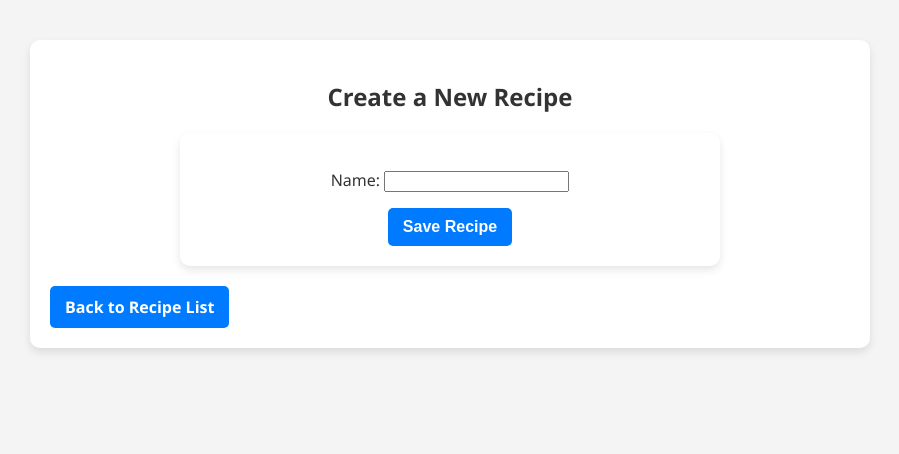
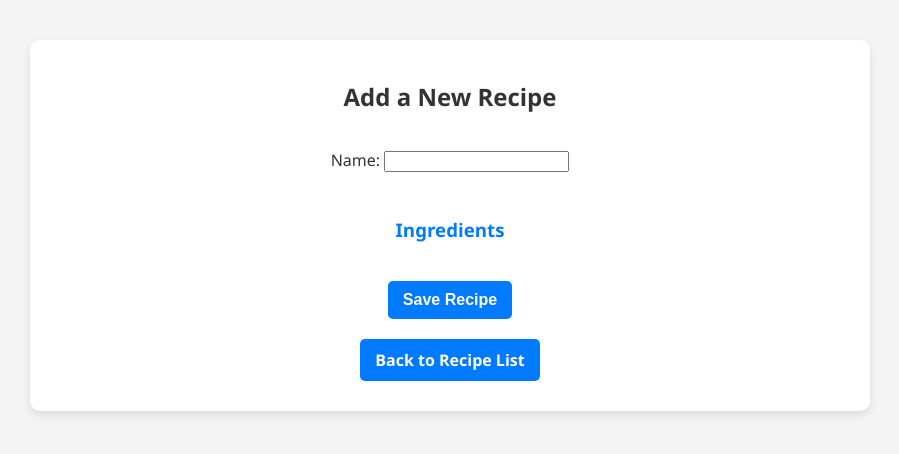
Before and after one commit to Mieka068/recipebook-laciste-ramonamiekaela, a Django app: template recipebook/templates/ledger/add_recipe.html in a window 1280 px wide. Shown: the part 192-646 px from the top of the page, without its empty margins (190-1089 px from the left). Run offline with Django 5.2, Linux system fonts and the light colour scheme; the template is opened without the code that fills it: values that come from a table or form of the project are taken from there, others are empty; parts of the project's set-up code (start-up, migrations or seed data) failed here and were passed over.

Commit message:
updated adding ingredients

```diff
--- a/recipebook/templates/ledger/add_recipe.html
+++ b/recipebook/templates/ledger/add_recipe.html
@@ -1,35 +1,63 @@
 {% extends "base.html" %}
 
 {% block title %}Add Recipe{% endblock %}
-{% block page_title %}Create a New Recipe{% endblock %}
+{% block page_title %}Add a New Recipe{% endblock %}
 
 {% block content %}
     <form method="post">
         {% csrf_token %}
+
+        <!-- Recipe Name Form -->
         {{ form.as_p }}
+
+        <h3>Ingredients</h3>
+        {{ formset.management_form }}
+        {% for form in formset %}
+            <div class="ingredient-form">
+                {{ form.as_p }}
+            </div>
+        {% endfor %}
+
         <button type="submit" class="btn">Save Recipe</button>
     </form>
 
     <a href="{% url 'ledger:recipe_list' %}" class="btn">Back to Recipe List</a>
 
     <style>
+        /* Centering Form */
         form {
-            max-width: 500px;
-            margin: 20px auto;
-            padding: 20px;
-            background: #fff;
-            border-radius: 10px;
-            box-shadow: 0px 4px 8px rgba(0, 0, 0, 0.1);
+            display: flex;
+            flex-direction: column;
+            gap: 10px;
+            width: 50%;
+            margin: auto;
         }
 
+        /* Ingredients Styling */
+        .ingredient-form {
+            background: #f8f9fa;
+            padding: 10px;
+            border-radius: 5px;
+            margin-bottom: 10px;
+        }
+
+        h3 {
+            text-align: center;
+            color: #007bff;
+        }
+
+        /* Submit Button */
         .btn {
-            display: inline-block;
+            display: block;
+            width: fit-content;
+            margin: 10px auto;
             background: #007bff;
             color: white;
             padding: 10px 15px;
             text-decoration: none;
             border-radius: 5px;
             font-weight: bold;
+            text-align: center;
             transition: background 0.3s ease;
         }
 
```
